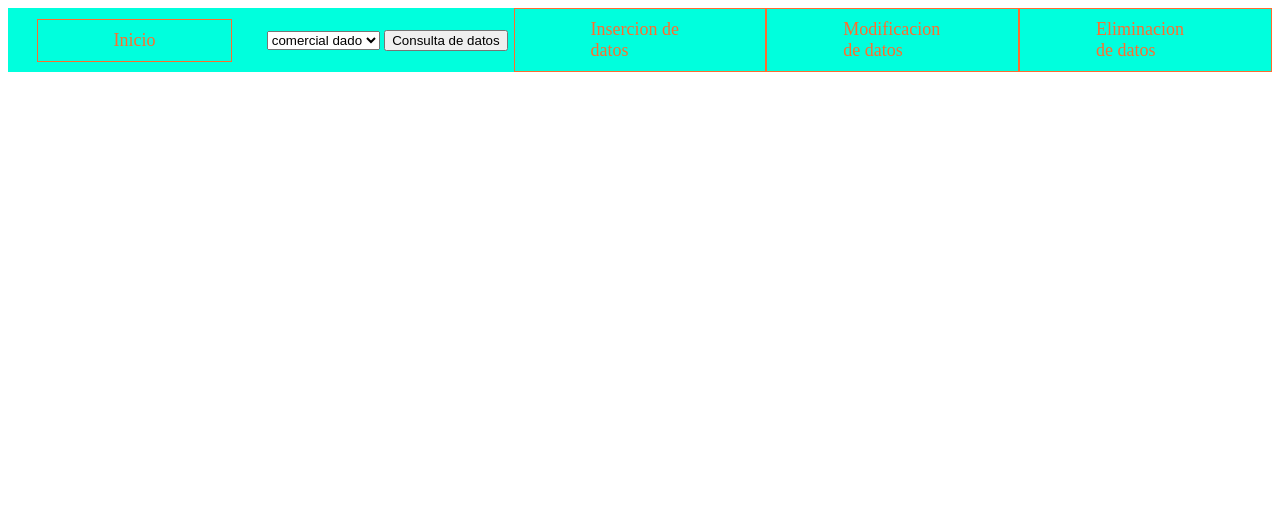
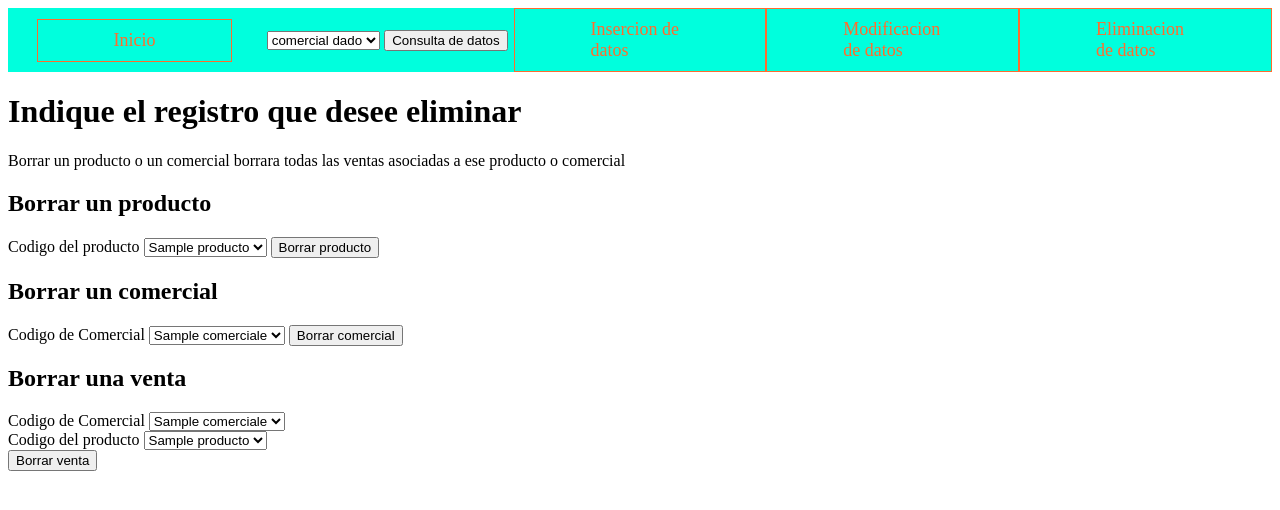
Before and after one commit to hdr24/PHP, a PHP site: page /elimina.php in a window 1280 px wide. Shown: the top 510 px of the page. Run offline with PHP 8.4, Linux system fonts and the light colour scheme; tables that the repository leaves empty or names only in its code hold one stand-in row (values such as "Sample post").

Commit message:
Eliminar

```diff
--- a/php3/elimina.php
+++ b/php3/elimina.php
@@ -1,14 +1,16 @@
 <!DOCTYPE html>
 <html lang="en">
+
 <head>
     <meta charset="UTF-8">
     <meta name="viewport" content="width=device-width, initial-scale=1.0">
     <title>Elimina</title>
     <link rel="stylesheet" href="style.css">
 </head>
+
 <body>
-<nav>
-<a href="index.php">Inicio</a>
+    <nav>
+        <a href="index.php">Inicio</a>
         <form action="consulta.php" method="post">
             <select name="id">
                 <option value="1">comercial dado</option>
@@ -24,11 +26,126 @@
     </nav>
 
     <?php
+    require('funciones.php');
+    $dbs = new PDO('mysql:host=localhost;dbname=ventas_comerciales', 'dwes', 'dwes');
+    $dbs->setAttribute(PDO::ATTR_ERRMODE, PDO::ERRMODE_EXCEPTION);
+
+    if (isset($_POST['id'])) {
+        switch ($_POST['id']) {
+            case '1':
+                deleteProducto($dbs, $_POST['refProducto']);
+                echo "Producto borrado";
+                break;
+            case "2":
+                deleteComercial($dbs, $_POST["codComercial"]);
+                echo "Comercial borrado";
+                break;
+            case "3":
+                deleteVenta($dbs, $_POST["codComercial"], $_POST['refProducto']);
+                echo 'Venta borrada';
+        }
+    }
+
+    ?>
+
+    <h1>Indique el registro que desee eliminar</h1>
+    <p>Borrar un producto o un comercial borrara todas las ventas asociadas a ese producto o comercial</p>
+
+    <h2>Borrar un producto</h2>
+    <form action="elimina.php" method="post">
+        <label for="refProducto">Codigo del producto</label>
+        <select name="refProducto" id="refProducto">
+            <?php
+
+            try {
+                $dbs = new PDO('mysql:host=localhost;dbname=ventas_comerciales', 'dwes', 'dwes');
+                $dbs->setAttribute(PDO::ATTR_ERRMODE, PDO::ERRMODE_EXCEPTION);
+
+                $list = $dbs->query('SELECT referencia, nombre from productos');
+
+                foreach ($list as $row) {
+                    echo '<option value=' . $row['referencia'] . '>' . $row['nombre'] . '</option><br>';
+                }
+            } catch (\Throwable $th) {
+                //throw $th;
+            }
+            ?>
+        </select>
+        <input type="hidden" name="id" value='1'>
+        <input type="submit" value="Borrar producto">
+    </form>
+
+    <h2>Borrar un comercial</h2>
+    <form action="elimina.php" method="post">
+        <label for="codComercial">Codigo de Comercial</label>
+        <select name="codComercial" id="codComercial">
+            <?php
+
+            try {
+                $dbs = new PDO('mysql:host=localhost;dbname=ventas_comerciales', 'dwes', 'dwes');
+                $dbs->setAttribute(PDO::ATTR_ERRMODE, PDO::ERRMODE_EXCEPTION);
+
+                $list = $dbs->query('SELECT codigo, nombre from comerciales');
+
+                foreach ($list as $row) {
+                    echo '<option value=' . $row['codigo'] . '>' . $row['nombre'] . '</option>';
+                }
+            } catch (\Throwable $th) {
+                //throw $th;
+            }
+            ?>
+        </select>
+
+        <input type="hidden" name="id" value="2">
+        <input type="submit" value="Borrar comercial">
+
+        <h2>Borrar una venta</h2>
+    </form>
+
+    <form action="elimina.php" method="post">
+
+        <label for="codComercial2">Codigo de Comercial</label>
+        <select name="codComercial" id="codComercial2">
+            <?php
+
+            try {
+                $dbs = new PDO('mysql:host=localhost;dbname=ventas_comerciales', 'dwes', 'dwes');
+                $dbs->setAttribute(PDO::ATTR_ERRMODE, PDO::ERRMODE_EXCEPTION);
+
+                $list = $dbs->query('SELECT codigo, nombre from comerciales');
+
+                foreach ($list as $row) {
+                    echo '<option value=' . $row['codigo'] . '>' . $row['nombre'] . '</option>';
+                }
+            } catch (\Throwable $th) {
+                //throw $th;
+            }
+            ?>
 
 
+        </select><br>
+        <label for="refProducto2">Codigo del producto</label>
+        <select name="refProducto" id="refProducto2">
+            <?php
 
+            try {
+                $dbs = new PDO('mysql:host=localhost;dbname=ventas_comerciales', 'dwes', 'dwes');
+                $dbs->setAttribute(PDO::ATTR_ERRMODE, PDO::ERRMODE_EXCEPTION);
 
+                $list = $dbs->query('SELECT referencia, nombre from productos');
 
-    ?>
+                foreach ($list as $row) {
+                    echo '<option value=' . $row['referencia'] . '>' . $row['nombre'] . '</option><br>';
+                }
+            } catch (\Throwable $th) {
+                //throw $th;
+            }
+            ?>
+        </select><br>
+        <input type="hidden" name="id" value="3">
+        <input type="submit" value="Borrar venta">
+
+    </form>
 </body>
+
 </html>
--- a/php3/funciones.php
+++ b/php3/funciones.php
@@ -1,6 +1,6 @@
 <?php
 
-    // ========INSERCION=========
+    // ========INSERTION=========
 
 function insertComerciales($db, $codigo, $nombre, $salario, $hijos, $fnacimiento) {
     $sql = "INSERT INTO comerciales (codigo, nombre, salario, hijos, fNacimiento) VALUES (?,?,?,?,?)";
@@ -22,7 +22,7 @@ function insertProductos($db, $referencia, $nombre, $descripcion, $precio, $desc
 
 
 
-    // ========= CONSULTAS =========
+    // ========= QUERIES =========
 
 function consultaComercialDado ($db, $comercial) {
     $sql = "SELECT refProducto, cantidad, fecha from ventas WHERE codComercial = '" . $comercial . "'";
@@ -64,4 +64,21 @@ function consultaProductos ($db) {
     echo "</table>";
 }
 
+    // =========== DELETING ==========
+
+
+    // We delete by default every sale associated with a product/salesman
+    function deleteProducto ($db, $id) {
+        $db->exec("DELETE FROM ventas WHERE refProducto='". $id ."'");
+        $db->exec("DELETE FROM productos WHERE referencia='".$id."'");
+    }
+
+    function deleteComercial ($db, $id) {
+        $db->exec("DELETE FROM ventas WHERE codComercial='". $id ."'");
+        $db->exec("DELETE FROM comerciales WHERE codigo='".$id."'");
+    }
+
+    function deleteVenta ($db, $codComercial, $refProducto) {
+        $db->exec("DELETE FROM ventas WHERE codComercial='". $codComercial ."' AND refProducto='".$refProducto."'");
+    }
 ?>
```
Also changed, not shown: php4/visitas.php (added, +30 -0 lines).
